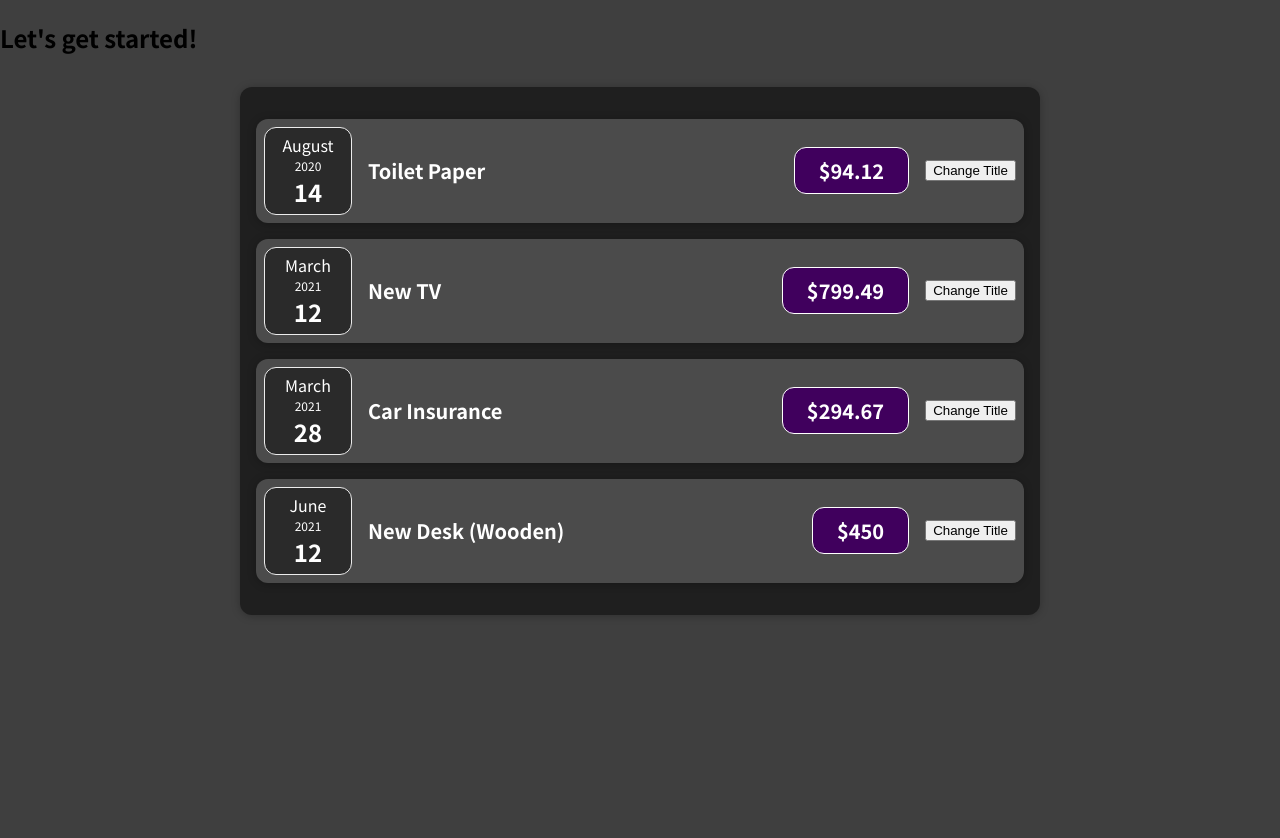
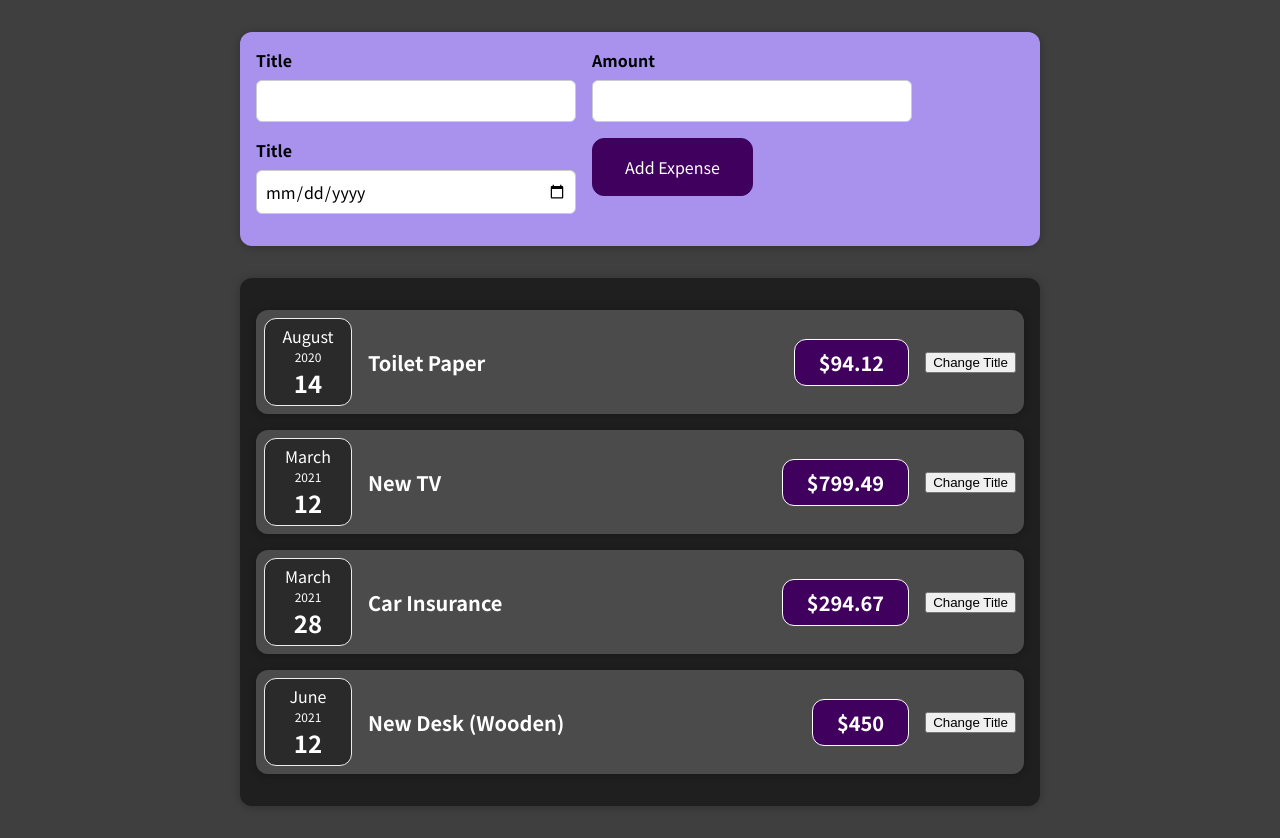
Before and after one commit to hens-virtuella-varld/react-complete-guide-code-along, a React (Create React App) app: page / in a window 1280 px wide. Before the commit the page ends 800 px from the top, so only its background shows below. Built offline with nearby package versions, Linux system fonts and the light colour scheme.

Commit message:
Added components: NewExpense, ExpenseForm

```diff
--- a/src/App.js
+++ b/src/App.js
@@ -1,4 +1,5 @@
 import Expenses from "./components/Expenses/Expenses";
+import NewExpense from "./components/NewExpense/NewExpense";
 
 const App = () => {
 	const expenses = [
@@ -25,7 +26,7 @@
 
 	return (
 		<div>
-			<h2>Let's get started!</h2>
+			<NewExpense />
 			<Expenses items={expenses} />
 		</div>
 	);
--- /dev/null
+++ b/src/components/NewExpense/ExpenseForm.css
@@ -0,0 +1,26 @@
+.new-expense__controls {
+  display: flex;
+  flex-wrap: wrap;
+  gap: 1rem;
+  margin-bottom: 1rem;
+  text-align: left;
+}
+
+.new-expense__control label {
+  font-weight: bold;
+  margin-bottom: 0.5rem;
+  display: block;
+}
+
+.new-expense__control input {
+  font: inherit;
+  padding: 0.5rem;
+  border-radius: 6px;
+  border: 1px solid #ccc;
+  width: 20rem;
+  max-width: 100%;
+}
+
+.new-expense__actions {
+  text-align: right;
+}
--- /dev/null
+++ b/src/components/NewExpense/ExpenseForm.js
@@ -0,0 +1,29 @@
+import React from "react";
+
+import "./ExpenseForm.css";
+
+const ExpenseForm = () => {
+	return (
+		<form>
+			<div className="new-expense__controls">
+				<div className="new-expense__control">
+					<label>Title</label>
+					<input type="text" />
+				</div>{" "}
+				<div className="new-expense__control">
+					<label>Amount</label>
+					<input type="number" min="0.01" step="0.01" />
+				</div>{" "}
+				<div className="new-expense__control">
+					<label>Title</label>
+					<input type="date" min="2019-01-01" max="2022-12-31" />
+				</div>
+				<div className="new-expense__actions">
+					<button type="submit">Add Expense</button>
+				</div>
+			</div>
+		</form>
+	);
+};
+
+export default ExpenseForm;
--- /dev/null
+++ b/src/components/NewExpense/NewExpense.css
@@ -0,0 +1,38 @@
+.new-expense {
+  background-color: #a892ee;
+  padding: 1rem;
+  margin: 2rem auto;
+  width: 50rem;
+  max-width: 95%;
+  border-radius: 12px;
+  text-align: center;
+  box-shadow: 0 1px 8px rgba(0, 0, 0, 0.25);
+}
+
+.new-expense button {
+  font: inherit;
+  cursor: pointer;
+  padding: 1rem 2rem;
+  border: 1px solid #40005d;
+  background-color: #40005d;
+  color: white;
+  border-radius: 12px;
+  margin-right: 1rem;
+}
+
+.new-expense button:hover,
+.new-expense button:active {
+  background-color: #510674;
+  border-color: #510674;
+}
+
+.new-expense button.alternative {
+  color: #220131;
+  border-color: transparent;
+  background-color: transparent;
+}
+
+.new-expense button.alternative:hover,
+.new-expense button.alternative:active {
+  background-color: #ddb3f8;
+}
--- /dev/null
+++ b/src/components/NewExpense/NewExpense.js
@@ -0,0 +1,14 @@
+import React from "react";
+import ExpenseForm from "./ExpenseForm";
+
+import "./NewExpense.css";
+
+const NewExpense = () => {
+	return (
+		<div className="new-expense">
+			<ExpenseForm />
+		</div>
+	);
+};
+
+export default NewExpense;
```
